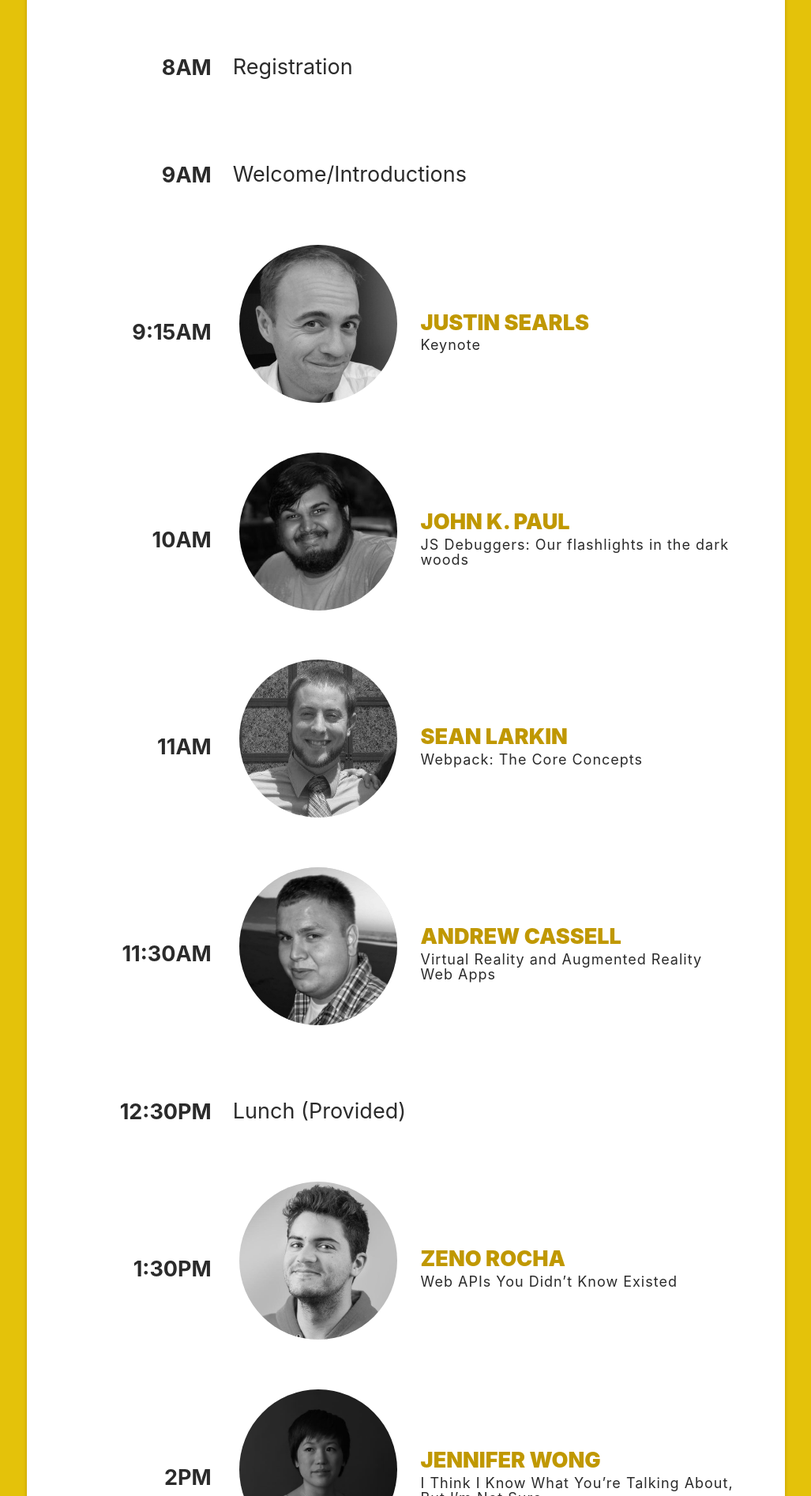
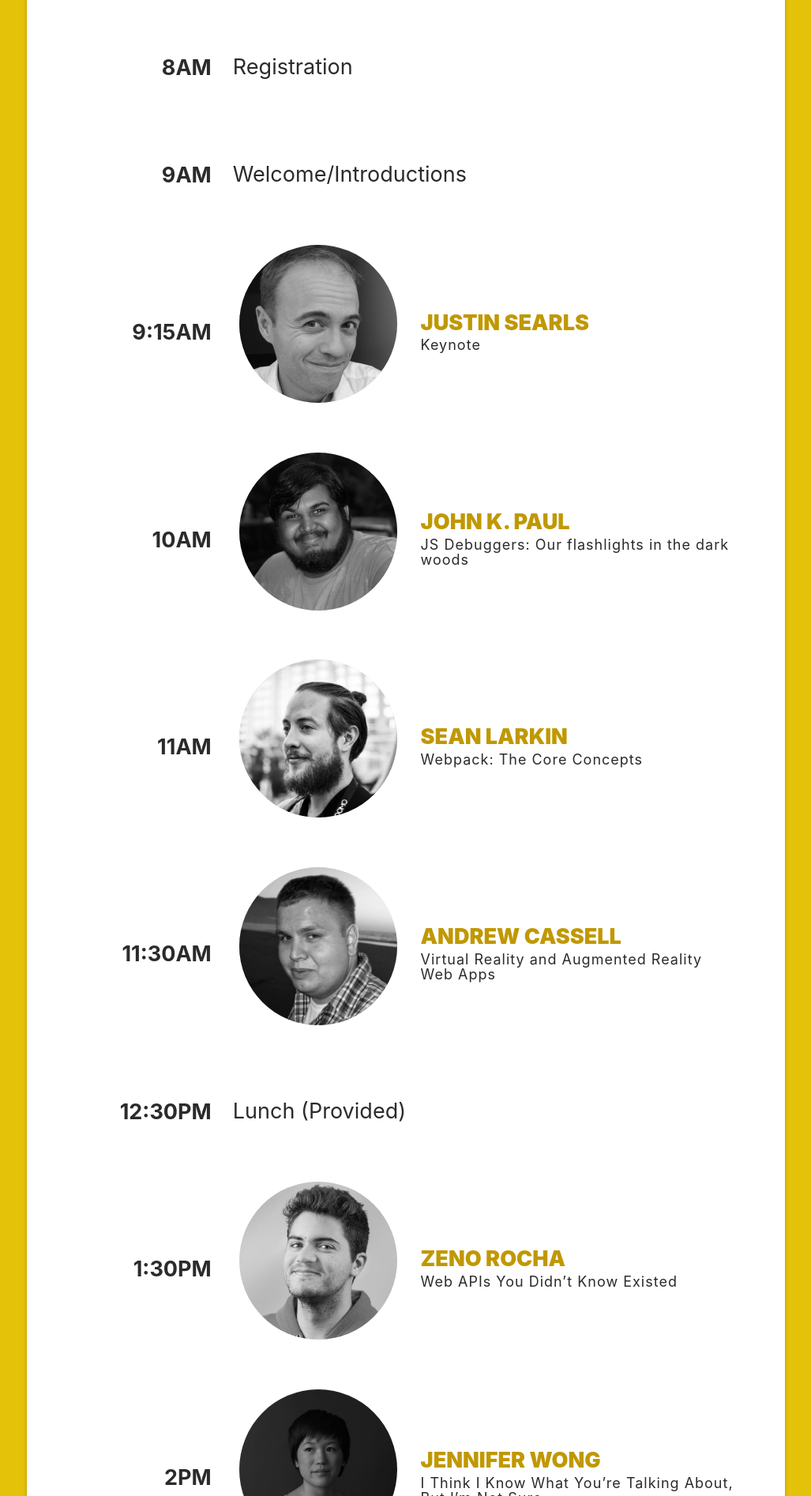
Before and after one commit to NebraskaJS/nejsconf.com, a Jekyll site: the page built from index.html, in a window 1280 px wide. Shown: the part 2639-4533 px from the top of the page at 79% size, without its empty margins (126-1153 px from the left). Built offline with Jekyll 4.4.1, drawn with Linux system fonts in a browser that asks for light colours; Markdown is read by kramdown in place of the engine named in the settings.

Commit message:
Updated speaker photo for sean Larkin.

```diff
--- a/index.html
+++ b/index.html
@@ -139,7 +139,7 @@ layout: default
           <li class="person">
             <span class="time">11AM</span>
             <a href="/speakers/sean-larkin/" class="speaker-link">
-              <div class="avatar speaker aspect-ratio"><img src="/assets/images/speakers/sean-larkin.jpg" alt="Sean Larkin"></div>
+              <div class="avatar speaker aspect-ratio"><img src="/assets/images/speakers/sean-larkin-2.jpg" alt="Sean Larkin"></div>
               <div class="speaker-info">
                 <h3 class="name">Sean Larkin</h3>
                 <p class="title">Webpack: The Core&nbsp;Concepts</p>
```
Also changed, not shown: speakers/2016-07-08-sean-larkin.md (+1 -1 lines), assets/images/speakers/sean-larkin-2.jpg (added).
